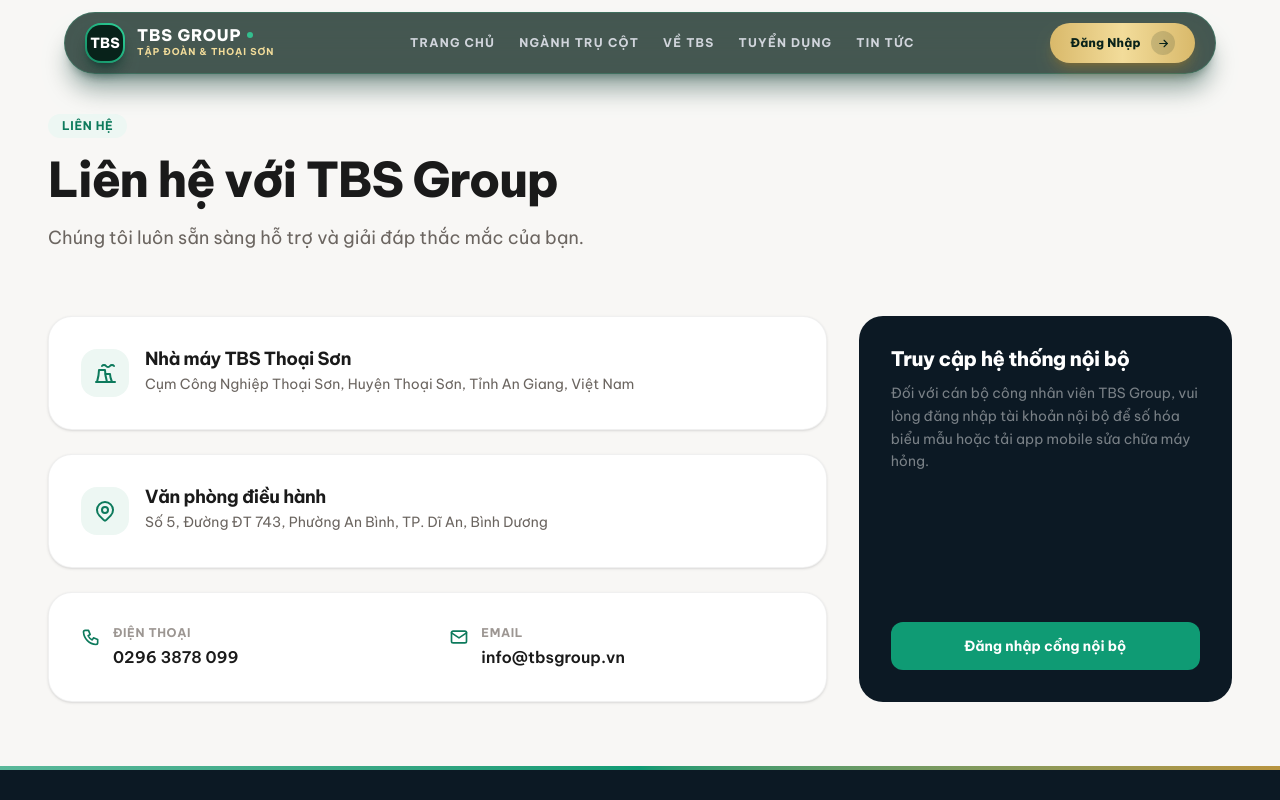
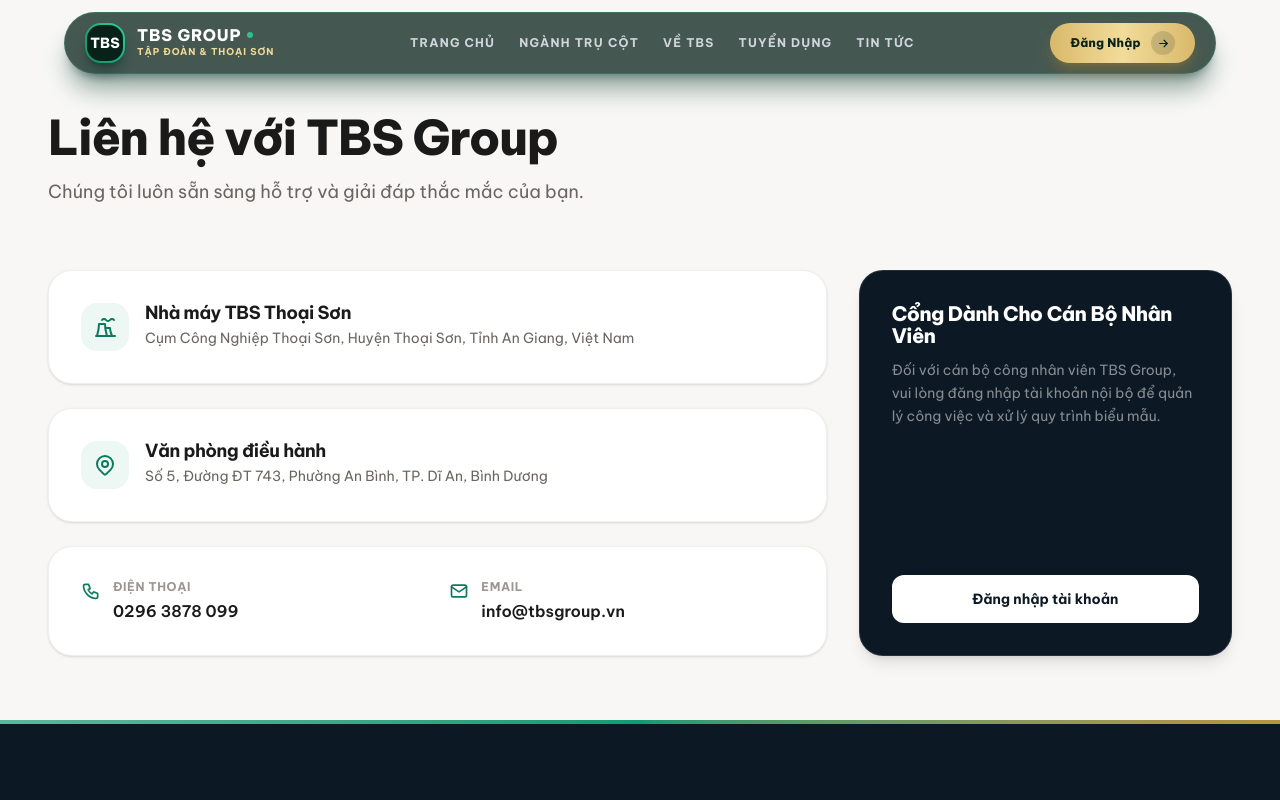
Before and after one commit to anhywork2004/tbshethong, a Next.js app in the folder web/: page /contact in a window 1280 px wide. Shown: the top 800 px of the page. Built offline with nearby package versions, Linux system fonts and the light colour scheme.

Commit message:
Replace lộ liễu 'Truy cập hệ thống nội bộ' Hero CTA with public 'Tìm hiểu về TBS Group' button leading to /about

```diff
--- a/web/src/app/contact/page.tsx
+++ b/web/src/app/contact/page.tsx
@@ -25,16 +25,13 @@
 
 export default function ContactPage() {
   return (
-    <div className="min-h-screen flex flex-col bg-canvas">
+    <div className="min-h-screen flex flex-col bg-canvas font-sans antialiased text-ink">
       <Header />
 
       <main className="flex-1 pt-28 pb-16">
         <div className="max-w-[1400px] mx-auto px-5 sm:px-8 lg:px-12">
-          {/* Page header */}
-          <div className="max-w-3xl mb-16 space-y-4">
-            <div className="inline-flex items-center gap-2 px-3.5 py-1 rounded-full bg-accent-wash text-accent text-xs font-bold uppercase tracking-wider">
-              Liên hệ
-            </div>
+          {/* Page header — clean editorial layout */}
+          <div className="max-w-3xl mb-16 space-y-3">
             <h1 className="text-3xl sm:text-4xl lg:text-5xl font-black text-ink tracking-tight text-display">
               Liên hệ với TBS Group
             </h1>
@@ -99,23 +96,22 @@
               </div>
             </div>
 
-            {/* Internal system CTA */}
-            <div className="bg-accent-deep rounded-3xl p-8 text-white flex flex-col justify-between">
+            {/* Employee Portal CTA Card */}
+            <div className="bg-accent-deep rounded-3xl p-8 text-white flex flex-col justify-between border border-white/10 shadow-lg">
               <div>
                 <h3 className="text-xl font-black text-display mb-3">
-                  Truy cập hệ thống nội bộ
+                  Cổng Dành Cho Cán Bộ Nhân Viên
                 </h3>
-                <p className="text-white/45 text-sm leading-relaxed mb-8">
+                <p className="text-white/50 text-sm leading-relaxed mb-8">
                   Đối với cán bộ công nhân viên TBS Group, vui lòng đăng nhập
-                  tài khoản nội bộ để số hóa biểu mẫu hoặc tải app mobile sửa
-                  chữa máy hỏng.
+                  tài khoản nội bộ để quản lý công việc và xử lý quy trình biểu mẫu.
                 </p>
               </div>
               <Link
                 href="/login"
-                className="w-full text-center py-3.5 rounded-xl bg-accent-light hover:bg-accent-soft text-white font-bold text-sm transition-colors duration-200 active:scale-[0.98]"
+                className="w-full text-center py-3.5 rounded-xl bg-white text-accent-deep font-bold text-sm hover:bg-accent-soft hover:text-white transition-colors duration-200 active:scale-[0.98]"
               >
-                Đăng nhập cổng nội bộ
+                Đăng nhập tài khoản
               </Link>
             </div>
           </div>
--- a/web/src/app/page.tsx
+++ b/web/src/app/page.tsx
@@ -80,17 +80,17 @@
 
                 <div className="flex flex-wrap gap-4 pt-2">
                   <Link
-                    href="/login"
+                    href="/about"
                     className="inline-flex items-center gap-2.5 bg-white text-accent-deep font-bold px-7 py-3.5 rounded-xl text-sm tracking-wide hover:bg-accent-soft hover:text-white active:scale-[0.98] transition-all duration-200"
                   >
-                    Truy cập hệ thống nội bộ
+                    Tìm hiểu về TBS Group
                     <IconArrowRight size={18} />
                   </Link>
                   <a
                     href="#sectors"
                     className="inline-flex items-center gap-2.5 text-white/60 font-semibold px-7 py-3.5 rounded-xl text-sm hover:text-white hover:bg-white/5 transition-all duration-200"
                   >
-                    Khám phá TBS Group
+                    6 Ngành kinh doanh cốt lõi
                   </a>
                 </div>
               </div>
```
